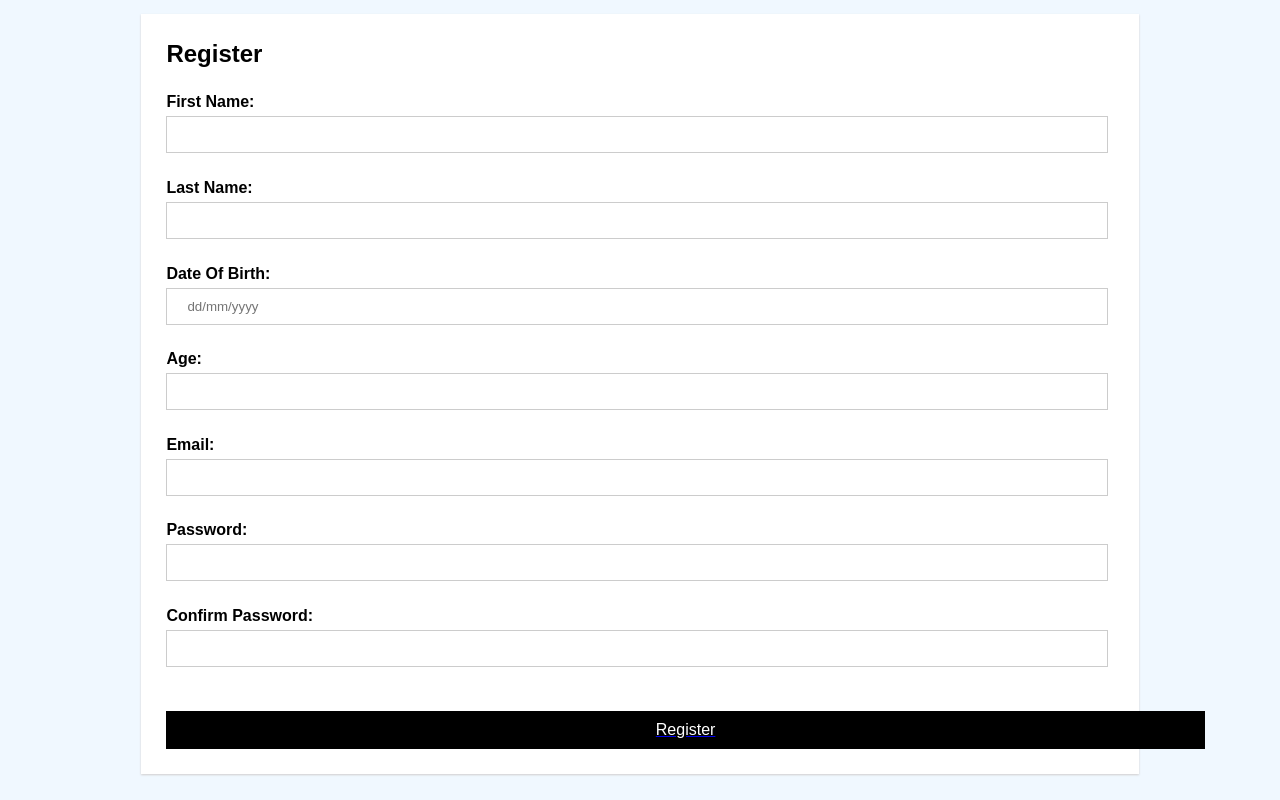
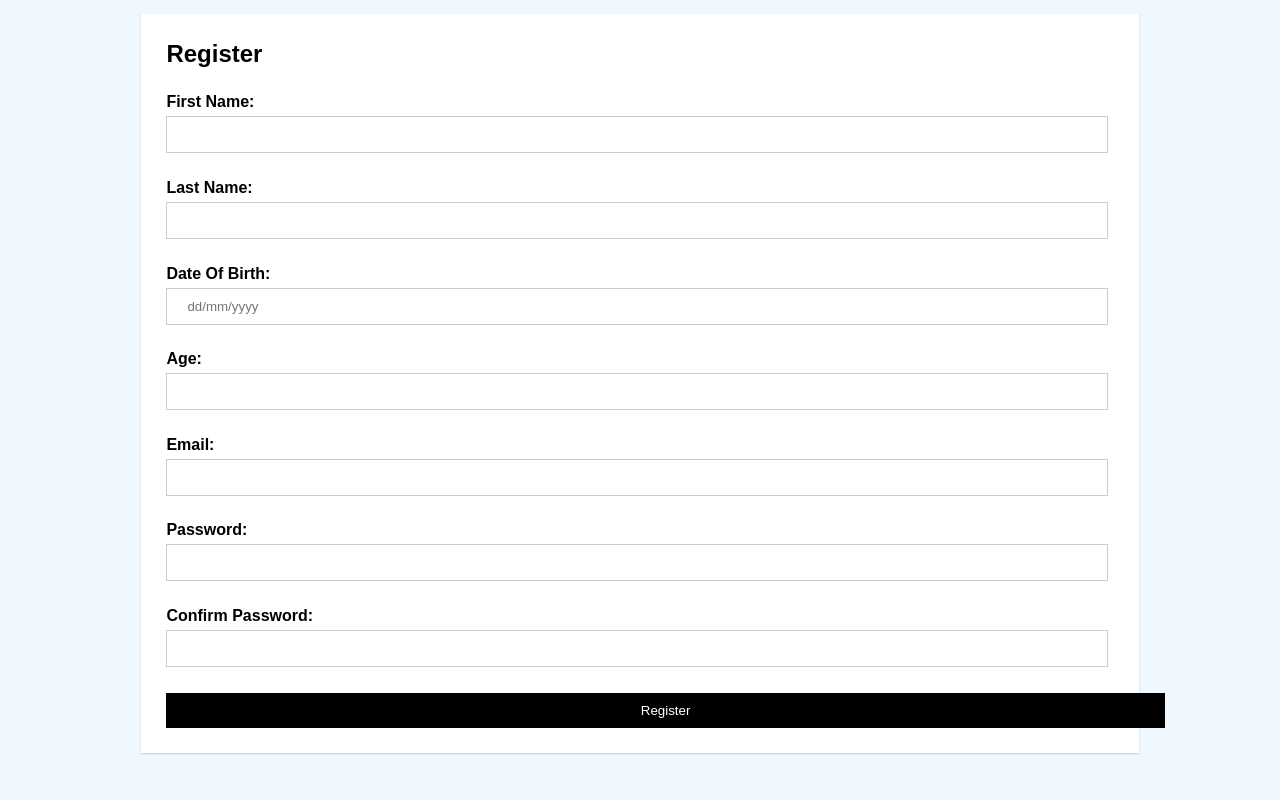
Before and after one commit to JyotiRekhaGiri/contestaug2, a plain HTML site: page 2nd-aug/index.html in a window 1280 px wide. Shown: the part 869-1669 px from the top of the page. After the commit the page ends 1648 px from the top, so only its background shows below. Drawn offline with Linux system fonts and the light colour scheme.

Commit message:
Add files via upload

```diff
--- a/2nd-aug/index.html
+++ b/2nd-aug/index.html
@@ -147,13 +147,12 @@
                     Confirm Password:
                 </label>
                 <input type="password" id="confirm-password" name="confirm-password">
+                <a href="/">
+                    <button class="butto">Register
+                   </button>
+                  </a>
              </div>
-             <div class="form-group">
-              <a href="/">
-                <div class="butto">Register
-               </div>
-              </a>
-             </div>
+
           </form>
         </div>
     </div>
--- a/2nd-aug/style.css
+++ b/2nd-aug/style.css
@@ -73,7 +73,7 @@ h2{
     margin-left: 2vw;
     margin-top: 2vw;
 }
-a{
+tr a{
     margin-left: 2vw;
     margin-top: 2vw;
 }
@@ -140,12 +140,12 @@ li a{
 .butto {
     background-color: black;
     width: 78vw;
-    margin-right: 2vw;
     color: white;
     align-items: center;
     text-align: center;
     justify-content: center;
     border: none;
+    margin-top: 2vw;
     padding: 10px 20px;
     cursor: pointer;
     text-decoration: none;
```
